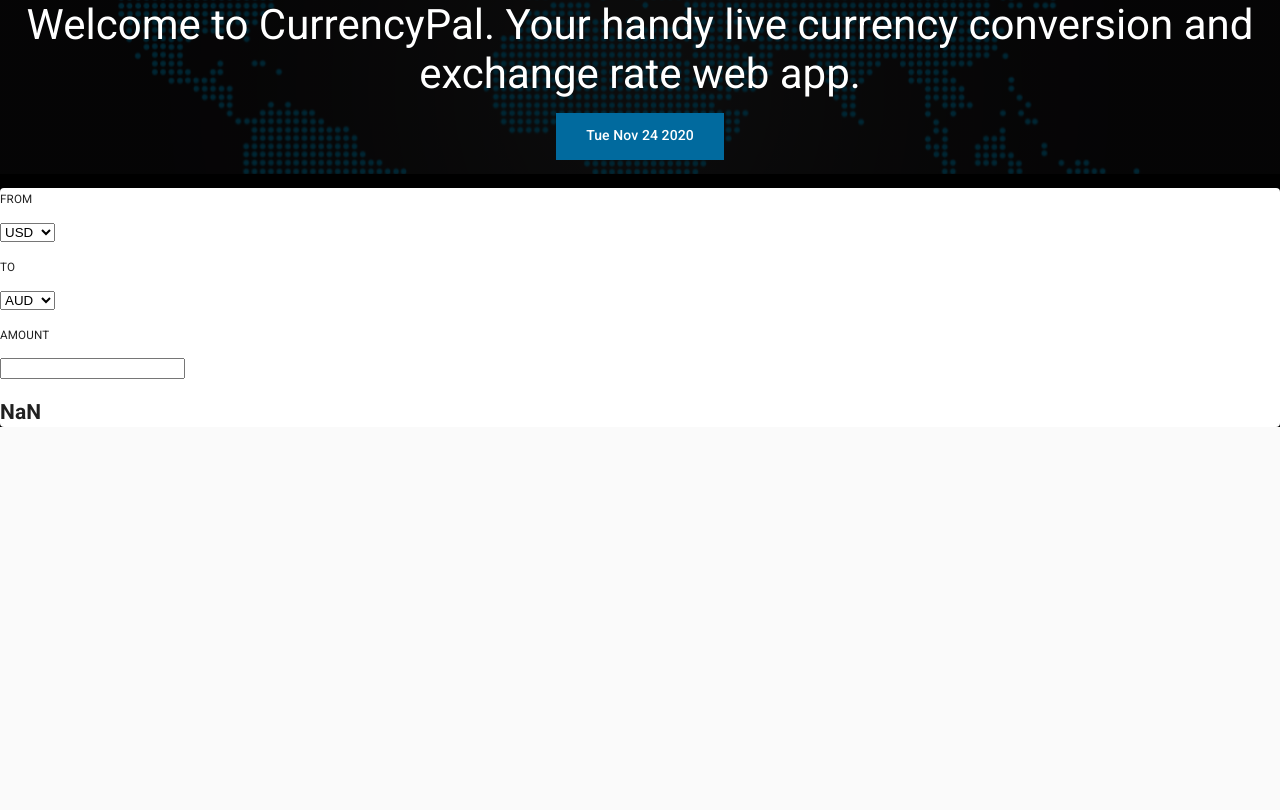
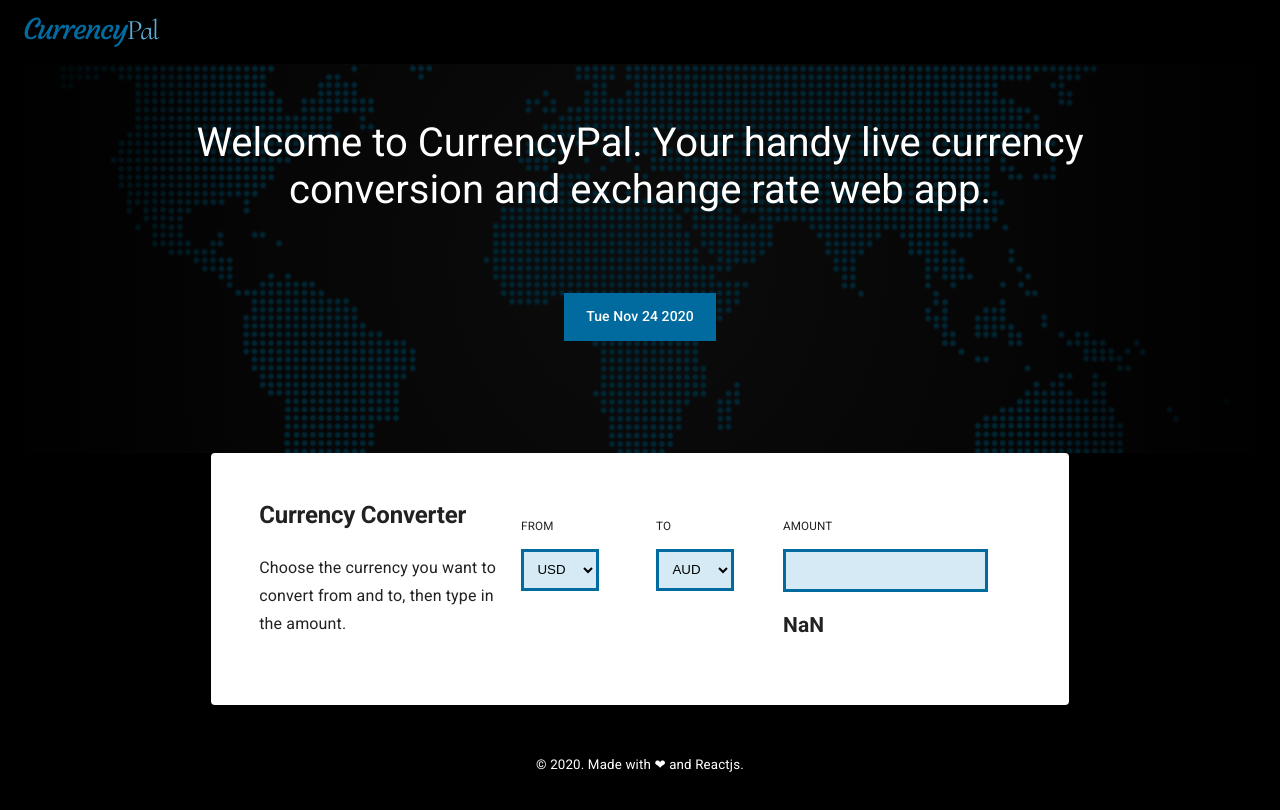
Before and after one commit to Shulammite-Aso/currencyPal, a React (Create React App) app: page / in a window 1280 px wide. Shown: the top 810 px of the page. Built offline with nearby package versions, Linux system fonts and the light colour scheme; no server answers.

Commit message:
add most of the styles

```diff
--- a/public/index.html
+++ b/public/index.html
@@ -12,11 +12,9 @@
     <link rel="stylesheet" href="https://fonts.googleapis.com/css?family=Roboto:300,400,500,700&display=swap" />
     <link rel="apple-touch-icon" href="%PUBLIC_URL%/logo192.png" />
 
-
     <title>React App</title>
   </head>
   <body>
-    <noscript>You need to enable JavaScript to run this app.</noscript>
     <div id="root"></div>
 
   </body>
--- a/src/components/App.js
+++ b/src/components/App.js
@@ -1,26 +1,72 @@
 import React from 'react';
+import AppBar from '@material-ui/core/AppBar';
 import CssBaseline from '@material-ui/core/CssBaseline';
+import Toolbar from '@material-ui/core/Toolbar';
 //import Container from "@material-ui/core/Container";
 import { makeStyles } from "@material-ui/core/styles";
 
 import Convert from './Convert';
 import Hero from './Hero';
+import logo from '../img/CurrencyPal.svg';
 
-const useStyles = makeStyles({
+const useStyles = makeStyles((theme) => ({
   page: {
     backgroundColor: "black",
-    height: "100% !important"
-  }
-});
+    [theme.breakpoints.down("xs")]: {
+      minWidth: "30rem"
+    },
+    [theme.breakpoints.up("sm")]: {
+      minWidth: "50rem",
+    }
+    },
+    appBar: {
+      backgroundColor: "black"
+    },
+    img: {
+      maxWidth: "8.5rem"
+    },
+    footer: {
+      fontSize: "1rem",
+      color: "white",
+      display: "grid",
+      placeItems: "center",
+      padding: "2rem",
+      [theme.breakpoints.down("xs")]: {
+        marginLeft: "20%"
+      },
+
+    }
+}));
+
+//const useStyles = makeStyles({
+//  page: {
+//    backgroundColor: "black",
+//    minWidth: "30rem"
+//  },
+//  appBar: {
+//    backgroundColor: "black"
+//  },
+//  img: {
+//    maxWidth: "8.5rem"
+//  }
+//});
 
 const App = () => {
     const classes = useStyles();
     return (
     <React.Fragment>
       <CssBaseline />
+
         <div className={classes.page}>
+          <AppBar className={classes.appBar} position="static">
+            <Toolbar>
+              <img src={logo} className={classes.img} alt="logo"/>
+            </Toolbar>
+          </AppBar>
           <Hero />
           <Convert />
+          <footer  className={classes.footer}> <p><small>© 2020. Made with ❤ and Reactjs.</small></p>
+          </footer>
         </div>
     </React.Fragment>
     )
--- a/src/components/Convert.js
+++ b/src/components/Convert.js
@@ -1,7 +1,51 @@
 import React, {useState, useEffect} from 'react';
+import Grid from "@material-ui/core/Grid";
 import Paper from '@material-ui/core/Paper';
+import Typography from "@material-ui/core/Typography";
+import { makeStyles } from "@material-ui/core/styles";
 
 import Select from './Select'
+
+const useStyles = makeStyles((theme) => ({
+  paper: {
+
+    margin: "auto",
+    padding: "3rem",
+    [theme.breakpoints.down("xs")]: {
+      width: "80%"
+    },
+    [theme.breakpoints.up("sm")]: {
+      maxWidth: "90%"
+    },
+    [theme.breakpoints.up("md")]: {
+      width: "80%"
+    },
+    [theme.breakpoints.up("lg")]: {
+      width: "67%"
+    },
+    //maxWidth: "75%",
+
+  },
+  input: {
+    border: "3px solid #016a9e",
+    backgroundColor: "#5BADD640",
+    padding: "0.7rem"
+  },
+  secondHeading: {
+    fontSize: "1.5rem",
+    fontWeight: "bold",
+    marginBottom: "1em"
+  },
+  convertBox: {
+    width: "20em",
+    [theme.breakpoints.up("sm")]: {
+      width: "13em"
+    },
+    [theme.breakpoints.up("lg")]: {
+      width: "17em"
+    },
+  }
+}));
 
  function Convert() {
   const [currencyFrom, setCurrencyFrom] = useState("USD");
@@ -28,9 +72,27 @@
   setResult(exchangeRate * amount);
  }, [exchangeRate, amount])
 
+ const classes = useStyles();
   return (
-    <Paper elevation={0} >
-      <div>
+    <Paper className={classes.paper} elevation={0} >
+      <Grid container spacing={3} >
+        <Grid item xs={12} sm={4}>
+
+          <div className={classes.convertBox}>
+            <Typography className={classes.secondHeading} variant="h2">
+              Currency Converter
+            </Typography>
+            <Typography variant="subtitle1">
+              Choose the currency you want to convert from and to, then type in the amount.
+            </Typography>
+            </div>
+
+        </Grid>
+
+         <Grid item xs={12} sm={4}>
+           <div className={classes.convertBox}>
+              <Grid container spacing={4}>
+               <Grid item xs={6} sm={6}>
                   <Select
                     currId={"curFrom"}
                     text={"FROM"}
@@ -39,7 +101,11 @@
                     setCurrencyFrom(e.target.value);
                     } }
                  />
+               </Grid>
+
+               <Grid item xs={6} sm={6}>
                   <Select
+                    className={classes.data}
                     currId={"curTo"}
                     text={"TO"}
                     value={currencyTo}
@@ -47,19 +113,28 @@
                       setCurrencyTo(e.target.value);
                     } }
                   />
+               </Grid>
+
+               <Grid item xs={12} >
                   <p>{exchangeRate}</p>
+               </Grid>
+            </Grid>
           </div>
+        </Grid>
 
-      <div>
+       <Grid item xs={12} sm={4}>
+         <div className={classes.convertBox}>
            <p><small>AMOUNT</small></p>
-         <input type="number" value={amount}
+           <input type="number" className={classes.input} value={amount}
+
                  onChange={(e) =>{
                       setAmount(e.target.value);
                   } }
            />
            <h2>{result}</h2>
            </div>
-
+       </Grid>
+      </Grid>
     </Paper>
   );
 
--- a/src/components/Hero.js
+++ b/src/components/Hero.js
@@ -1,4 +1,5 @@
 import Container from "@material-ui/core/Container";
+import Grid from "@material-ui/core/Grid";
 import Typography from "@material-ui/core/Typography";
 import { makeStyles } from "@material-ui/core/styles";
 import Image from "../img/world-map.png";
@@ -6,8 +7,8 @@
 const useStyles = makeStyles({
   header: {
     color: "white",
-    fontSize: "300%",
-    width: "100%"
+    fontSize: "2.5rem",
+    marginBottom: "5rem"
   },
   date: {
     color: "white",
@@ -15,19 +16,18 @@
     paddingBottom: "0.8rem",
     paddingTop: "0.8rem",
     margin: "auto",
-    //padding: "0, 1.5rem, 0, 1.5rem",
-    width: "12em",
+    width: "9.5rem",
     zIndex: "2"
   },
   hero: {
-    paddingBottom: "1em",
-    width: "100%",
-    backgroundImage: `linear-gradient(to bottom, rgba(0, 0, 0, 0.8), rgba(0, 0, 0, 0.8)),
+    paddingBottom: "7rem",
+    paddingTop: "4em",
+    boxSizing: "inherit",
+    backgroundImage: `linear-gradient(to right, rgba(0, 0, 0), rgba(0, 0, 0, 0.8), rgba(0, 0, 0, 0.8), rgba(0, 0, 0, 0.8), rgba(0, 0, 0, 0.8), rgba(0, 0, 0)),
     url(${Image});`,
     backgroundPosition: 'center',
     backgroundSize: 'cover',
-    backgroundRepeat: 'no-repeat',
-    animation: "mymove 7s infinite"
+    width: "100%"
   }
 });
 
@@ -38,9 +38,13 @@
   const classes = useStyles();
     return (
       <Container className={classes.hero}>
+        <Grid container justify="center">
+        <Grid item xs={9} >
         <Typography className={classes.header} gutterBottom variant="h3" align="center">
           Welcome to CurrencyPal. Your handy live currency conversion and exchange rate web app.
         </Typography>
+        </Grid>
+        </Grid>
         <Typography className={classes.date} align="center" variant="subtitle2">
           {date.toDateString()}
           </Typography>
--- a/src/components/Select.js
+++ b/src/components/Select.js
@@ -1,9 +1,19 @@
+import { makeStyles } from "@material-ui/core/styles";
+
+const useStyles = makeStyles({
+    select: {
+        border: "3px solid #016a9e",
+        backgroundColor: "#5BADD640",
+        padding: "0.7em"
+    }
+  });
+
 const Select = (props) => {
-
+    const classes = useStyles();
     return (
         <>
         <p><small>{props.text}</small></p>
-        <select id={props.currId} className="postfix"
+        <select id={props.currId} className={classes.select}
         value={props.value}
         onChange={props.onChange}
         >
```
Also changed, not shown: src/img/CurrencyPal.svg (added), 1 other file (tests, documents, lock files or other folders). Lines whose indentation alone changed are shown as unchanged.
